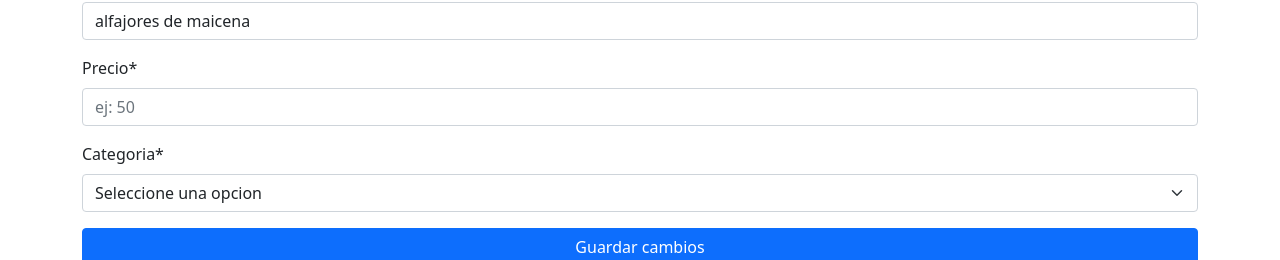
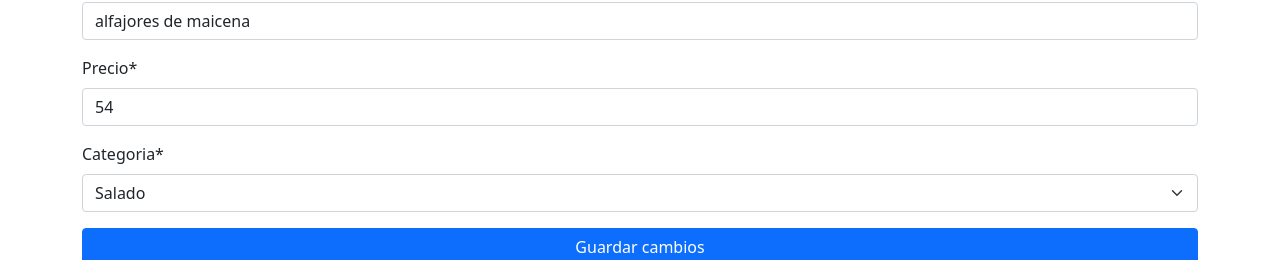
Before and after one commit to Nanodil/crudCoffee, a React (Create React App) app: page /productos/editar/3 in a window 1280 px wide. Shown: the part 260-520 px from the top of the page. Built offline with nearby package versions, Linux system fonts and the light colour scheme; data requests are answered from the project's data file.

Commit message:
se agrego la logica para editar un producto

```diff
--- a/db.json
+++ b/db.json
@@ -2,7 +2,7 @@
   "productos": [
     {
       "nombreProducto": "alfajores de maicena",
-      "precioProducto": "21",
+      "precioProducto": "54",
       "categoria": "salado",
       "id": 3
     },
--- a/src/App.js
+++ b/src/App.js
@@ -39,7 +39,7 @@ function App() {
         <Route exact path='/' element={<Inicio></Inicio>}></Route>
         <Route exact path='/productos' element={<ListaProductos productos={productos} consultaAPI={consultaAPI}></ListaProductos>}></Route>
         <Route exact path='/productos/nuevo' element={<AgregarProducto consultaAPI={consultaAPI}></AgregarProducto>}></Route>
-        <Route exact path='/productos/editar/:id' element={<EditarProducto></EditarProducto>}></Route>
+        <Route exact path='/productos/editar/:id' element={<EditarProducto consultaAPI={consultaAPI}></EditarProducto>}></Route>
         <Route exact path='*' element={<Error404></Error404>}></Route>
       </Routes>
       <Footer></Footer>
--- a/src/components/productos/EditarProducto.js
+++ b/src/components/productos/EditarProducto.js
@@ -1,55 +1,125 @@
 import React, { useState, useEffect, useRef } from "react";
 import { Form, Button, Container } from "react-bootstrap";
 import { useParams } from "react-router-dom";
+import { campoRequerido, rangoNumero } from "../helpers/helpers";
+import Swal from "sweetalert2";
 
-const EditarProducto = () => {
+
+const EditarProducto = (props) => {
   const { id } = useParams();
   //console.log(id);
   const [producto, setProducto] = useState({});
+  const [categoria, setCategoria] = useState("");
   const URL = process.env.REACT_APP_API_URL + "/" + id;
+  //crear variables de referencia
+  const nombreProductoRef = useRef("");
+  const precioProductoRef = useRef(0);
 
-  useEffect(async() => {
+  useEffect(async () => {
     //consultar a la api el producto que tiene el id
     try {
       //realizar una consulta get
       const respuesta = await fetch(URL);
       console.log(respuesta);
-if(respuesta.status ===200){
-  const dato = await respuesta.json()
-  //console.log(dato);
-  setProducto(dato)
-}
-
-
+      if (respuesta.status === 200) {
+        const dato = await respuesta.json();
+        //console.log(dato);
+        setProducto(dato);
+        setCategoria(dato.categoria);
+      }
     } catch (error) {
       console.log(error);
       //mostrar cartel de error al usuario
     }
   }, []);
 
+  const handleSubmit = async(e) => {
+    e.preventDefault();
+    //validar los campos
+    //console.log(nombreProductoRef)
+    //console.log(nombreProductoRef.current.value)
+    if (
+      campoRequerido(nombreProductoRef.current.value) &&
+      rangoNumero(precioProductoRef.current.value) &&
+      campoRequerido(categoria)
+    ) {
+      //console.log("aqui envio los datos");
+      //construir el objeto a enviar a la api
+const productoModificado ={
+  nombreProducto: nombreProductoRef.current.value,
+  precioProducto: precioProductoRef.current.value,
+  categoria
+}
+//console.log('producto modificado')
+try{
+  //consulta PUT para modificar valores en la API
+const respuesta = await fetch(URL, {
+  method: "PUT",
+  headers: {"Content-Type":"application/json"},
+  body: JSON.stringify(productoModificado)
+})
+
+console.log(respuesta);
+if(respuesta.status === 200){
+  //mostrar un cartel al usuario
+  Swal.fire(
+    'Producto modificado',
+    'Su producto fue correctamente actualizado',
+    'success'
+  )
+  //consultar nuevamente a la API
+  props.consultaAPI();
+
+}
+
+
+}catch(error){
+  console.log('error')
+}
+    } else {
+      //mostrar cartel de error
+      console.log("mostrar el error");
+    }
+
+    //mostrar un cartel de error
+  };
+
   return (
     <Container>
       <h1 className="display-3 text-center my-4">Editar Producto</h1>
       <hr />
-      <Form className="my-5">
+      <Form className="my-5" onSubmit={handleSubmit}>
         <Form.Group className="mb-3" controlId="formBasicEmail">
           <Form.Label>Nombre del producto*</Form.Label>
-          <Form.Control type="text" placeholder="Ej: café" defaultValue={producto.nombreProducto}/>
+          <Form.Control
+            type="text"
+            placeholder="Ej: café"
+            defaultValue={producto.nombreProducto}
+            ref={nombreProductoRef}
+          />
         </Form.Group>
 
         <Form.Group className="mb-3" controlId="formBasicPassword">
           <Form.Label>Precio*</Form.Label>
-          <Form.Control type="number" placeholder="ej: 50" />
+          <Form.Control
+            type="number"
+            placeholder="ej: 50"
+            defaultValue={producto.precioProducto}
+            ref={precioProductoRef}
+          />
         </Form.Group>
         <Form.Group className="mb-3" controlId="formBasicCheckbox">
           <Form.Label>Categoria*</Form.Label>
-          <Form.Select>
-            <option>Seleccione una opcion</option>
-            <option>Bebida Caliente</option>
-            <option>Bebida Fria</option>
-            <option>Sandwich</option>
-            <option>Dulce</option>
-            <option>Salado</option>
+          <Form.Select
+            value={categoria}
+            onChange={(e) => setCategoria(e.target.value)}
+          >
+            <option value="">Seleccione una opcion</option>
+            <option value="bebida-caliente">Bebida Caliente</option>
+            <option value="bebida-fria">Bebida Fria</option>
+            <option value="sandwich">Sandwich</option>
+            <option value="dulce">Dulce</option>
+            <option value="salado">Salado</option>
           </Form.Select>
         </Form.Group>
         <Button variant="primary" type="submit" className="w-100">
```
